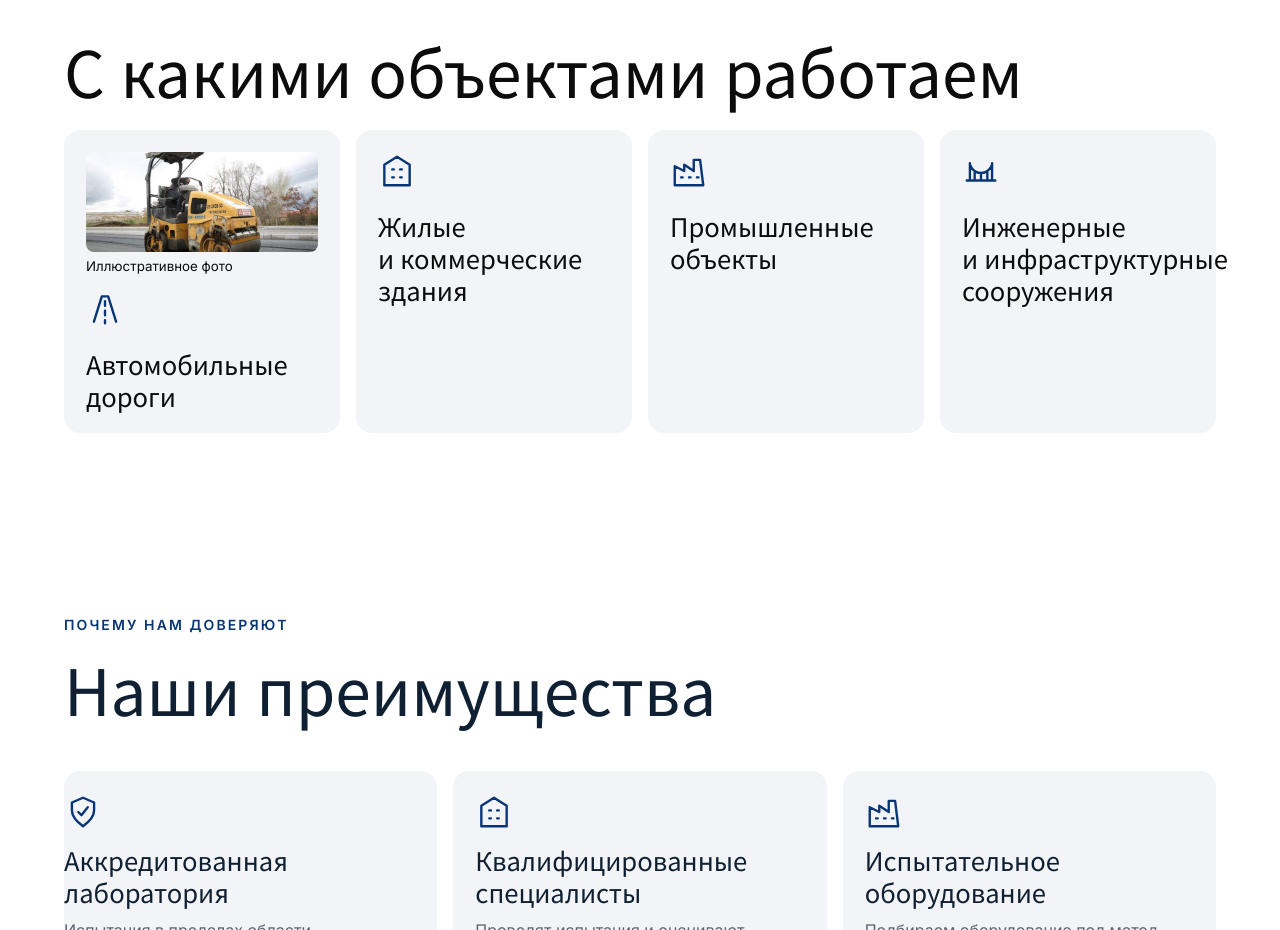
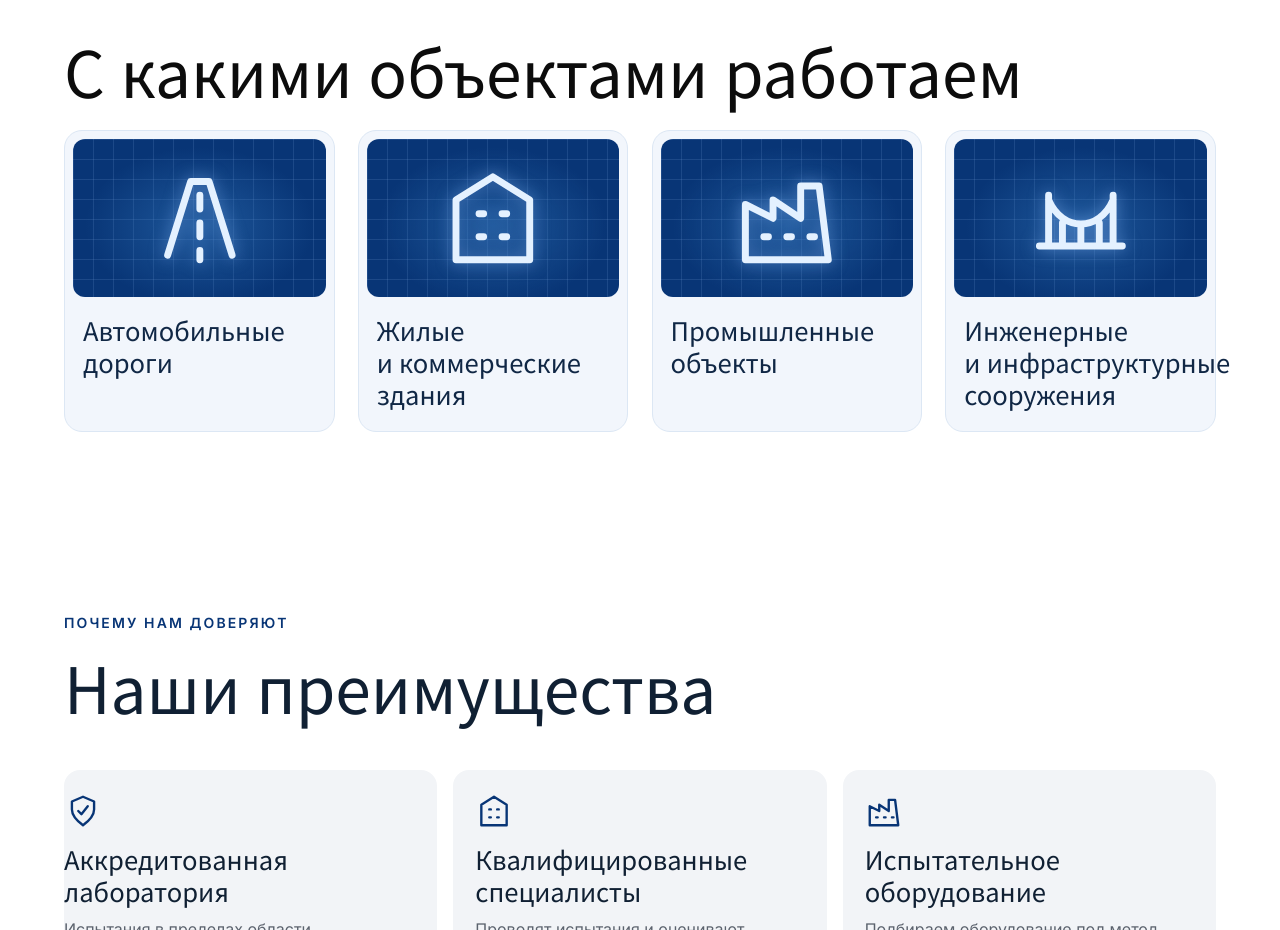
Before and after one commit to sunssara/kzsapazert, a plain HTML site: page index.html in a window 1280 px wide. Shown: the part 2640-3570 px from the top of the page. Drawn offline with nearby package versions, Linux system fonts and the light colour scheme; no server answers.

Commit message:
Redesign construction project cards with technical graphics

```diff
--- a/enhance.css
+++ b/enhance.css
@@ -626,3 +626,34 @@ body:has(#certificate-gallery[open]) { overflow: hidden; }
   .object-grid,.process-grid,.benefits .benefit-grid { grid-template-columns:1fr; }
 }
 .object-photo { width:100%; height:100px; object-fit:cover; border-radius:8px; } .object-grid small { display:block; margin:4px 0 12px; }
+
+.project-types .object-grid { gap: clamp(12px, 1.8vw, 24px); }
+.project-types .object-grid article {
+  display: flex;
+  flex-direction: column;
+  padding: 8px;
+  background: #f2f6fc;
+  border: 1px solid #dce7f4;
+  border-radius: 18px;
+}
+.object-visual {
+  display: grid;
+  place-items: center;
+  aspect-ratio: 16 / 10;
+  overflow: hidden;
+  border-radius: 12px;
+  background-color: #083576;
+  background-image: radial-gradient(ellipse at 50% 55%, #347ac080, transparent 64%),
+    linear-gradient(#9ec8ff22 1px, transparent 1px), linear-gradient(90deg,#9ec8ff22 1px,transparent 1px);
+  background-size: auto, 20px 20px, 20px 20px;
+}
+.object-grid .object-visual svg {
+  width: 45%; height: 70%; margin: 0; color: #e4f1ff;
+  filter: drop-shadow(0 0 8px #8cbafa80);
+}
+.project-types .object-grid h3 { padding: 16px 10px 14px; color: #102745; }
+@media (hover: hover) and (prefers-reduced-motion: no-preference) {
+  .project-types .object-grid article, .object-grid .object-visual svg { transition: transform .25s ease, box-shadow .25s ease; }
+  .project-types .object-grid article:hover { transform: translateY(-4px); box-shadow: 0 12px 28px #08357624; }
+  .object-grid article:hover .object-visual svg { transform: scale(1.12); }
+}
--- a/index.html
+++ b/index.html
@@ -1,5 +1,5 @@
 <!doctype html>
-<html lang="ru"><head><meta charset="UTF-8"><meta name="viewport" content="width=device-width, initial-scale=1"><meta name="description" content="Аккредитованная строительная испытательная лаборатория в Астане. Испытания строительных материалов, лабораторный контроль качества строительства и выезд на объекты."><link rel="canonical" href="https://kzsapazert.kz/"><meta name="theme-color" content="#083576"><title>Строительная лаборатория в Астане | КЗ Сапа Зертханасы</title><link rel="preconnect" href="https://fonts.googleapis.com"><link rel="preconnect" href="https://fonts.gstatic.com" crossorigin><link href="https://fonts.googleapis.com/css2?family=Inter:wght@400;500;600;700&family=Oswald:wght@400;500;600&family=Noto+Sans+SC:wght@400;600&display=swap" rel="stylesheet"><link rel="stylesheet" href="style.css"><link rel="stylesheet" href="enhance.css?v=lab-overview"><link rel="icon" href="favicon.svg" type="image/svg+xml"><meta name="google-site-verification" content="Bo7axWLZwRJ3yQgY30qZPgOj8MfoaL3nS31i9DCmipo"></head>
+<html lang="ru"><head><meta charset="UTF-8"><meta name="viewport" content="width=device-width, initial-scale=1"><meta name="description" content="Аккредитованная строительная испытательная лаборатория в Астане. Испытания строительных материалов, лабораторный контроль качества строительства и выезд на объекты."><link rel="canonical" href="https://kzsapazert.kz/"><meta name="theme-color" content="#083576"><title>Строительная лаборатория в Астане | КЗ Сапа Зертханасы</title><link rel="preconnect" href="https://fonts.googleapis.com"><link rel="preconnect" href="https://fonts.gstatic.com" crossorigin><link href="https://fonts.googleapis.com/css2?family=Inter:wght@400;500;600;700&family=Oswald:wght@400;500;600&family=Noto+Sans+SC:wght@400;600&display=swap" rel="stylesheet"><link rel="stylesheet" href="style.css"><link rel="stylesheet" href="enhance.css?v=object-grid"><link rel="icon" href="favicon.svg" type="image/svg+xml"><meta name="google-site-verification" content="Bo7axWLZwRJ3yQgY30qZPgOj8MfoaL3nS31i9DCmipo"></head>
 <body><a class="skip" href="#main" data-t="skip">К содержанию</a><header><a href="#" class="brand" aria-label="КЗ Сапа Зертханасы"><img src="brand.svg" alt="КЗ Сапа Зертханасы" width="260" height="100"></a><button class="menu-toggle" type="button" aria-expanded="false" aria-controls="site-nav" aria-label="Открыть меню"><span aria-hidden="true"></span></button><nav id="site-nav" aria-label="Navigation"><a href="#about" data-t="about">О компании</a><a href="#services" data-t="services">Услуги</a><a href="#accreditation" data-t="accreditation">Аккредитация</a><a href="#contacts" data-t="contacts">Контакты</a></nav><div class="header-end"><select id="language" aria-label="Язык / Language"><option value="ru">RU</option><option value="kk">ҚАЗ</option><option value="en">EN</option><option value="zh">中文</option></select><a class="button blue-button header-cta" href="#request-form" data-t="cta">Обсудить проект</a></div></header>
 <main id="main"><section class="hero"><div class="hero-copy"><p class="eyebrow" data-t="eyebrow">ТОО «КЗ САПА ЗЕРТХАНАСЫ»</p><h1 data-t="headline">АККРЕДИТОВАННАЯ СТРОИТЕЛЬНАЯ ИСПЫТАТЕЛЬНАЯ ЛАБОРАТОРИЯ</h1><p class="lead" data-t="intro">Испытания строительных материалов и контроль качества строительства. Выездная лаборатория для работы непосредственно на строительных объектах.</p><ul class="hero-directions"></ul><div class="actions"><a class="button white" href="#services" data-t="explore">Наши услуги</a><a class="button overview-quote" href="#request-form" data-t="quote">Получить коммерческое предложение</a></div><div class="hero-proof"><span class="check">✓</span><div><strong>ГОСТ ISO/IEC 17025-2019 · KZ.T.01.3171</strong><span data-t="proof">Аккредитованная мобильная лаборатория</span></div></div></div><div class="hero-photo"><img src="construction-stock.jpg" alt="" fetchpriority="high"><span class="stock-caption" data-t="illustration">Иллюстративное фото</span><div class="photo-label"><span data-t="field">ТОЧНОСТЬ НА КАЖДОМ ЭТАПЕ</span><p data-t="fieldText">В лаборатории.<br>На вашем объекте.</p></div></div></section>
 <section class="intro-section wrap" id="about"><p class="eyebrow blue" data-t="aboutLabel">НАДЕЖНОСТЬ, ПОДТВЕРЖДЕННАЯ ИСПЫТАНИЯМИ</p><div class="two-col"><h2 data-t="aboutTitle">Прочная основа<br>вашего проекта</h2><div><p class="large" data-t="aboutText">ТОО «КЗ Сапа Зертханасы» — строительная испытательная лаборатория в Астане. Работаем на объектах гражданского, промышленного, дорожного и инфраструктурного строительства.</p><p data-t="problem">Испытываем строительные материалы, выезжаем на объекты для контроля качества работ и оформляем результаты в протоколах испытаний.</p></div></div></section>
@@ -13,4 +13,4 @@
   <label for="request-project">Расскажите о проекте</label><textarea id="request-project" name="project" maxlength="1000" rows="3"></textarea>
   <label id="request-check-label" for="request-check">Проверка</label><input id="request-check" inputmode="numeric" autocomplete="off" required maxlength="2" name="check"><button class="button white" type="submit" aria-describedby="request-help">Отправить заявку</button>
   <p id="request-help" role="status"></p></form></div></div></div></section></main><dialog id="certificate-gallery" aria-labelledby="gallery-title"><div class="gallery-head"><h3 id="gallery-title">Аттестат аккредитации</h3><button type="button" class="gallery-close">×</button></div><img src="certificate-page-1.webp" alt=""><div class="gallery-controls"><button type="button" class="gallery-prev">‹</button><output aria-live="polite"></output><button type="button" class="gallery-next">›</button></div></dialog><dialog id="project-dialog" aria-labelledby="request-heading"><button class="project-close" type="button" aria-label="Закрыть">×</button></dialog><dialog id="request-success" aria-labelledby="success-title"><div class="success-mark" aria-hidden="true"></div><h3 id="success-title">Заявка отправлена</h3><form method="dialog"><button class="button blue-button">Закрыть</button></form></dialog>
-<footer class="wrap"><a href="#" class="brand"><img src="footer-logo.svg" alt="КЗ Сапа Зертханасы" width="208" height="34"></a><p data-t="footer">© 2026 ТОО «КЗ Сапа Зертханасы»<br>Лабораторный контроль качества строительства</p><a href="#accreditation" data-t="accreditation">Аккредитация</a></footer><script src="app.js?v=lab-overview"></script><script src="overview.js?v=1"></script><script src="enhance.js?v=lab-overview"></script></body></html>
+<footer class="wrap"><a href="#" class="brand"><img src="footer-logo.svg" alt="КЗ Сапа Зертханасы" width="208" height="34"></a><p data-t="footer">© 2026 ТОО «КЗ Сапа Зертханасы»<br>Лабораторный контроль качества строительства</p><a href="#accreditation" data-t="accreditation">Аккредитация</a></footer><script src="app.js?v=lab-overview"></script><script src="overview.js?v=object-grid"></script><script src="enhance.js?v=lab-overview"></script></body></html>
--- a/overview.js
+++ b/overview.js
@@ -65,7 +65,7 @@ for (const lang of Object.keys(overview)) Object.assign(content[lang], overview[
 function renderOverview() {
   const data = overview[document.querySelector('#language').value];
   document.querySelector('.hero-directions').innerHTML = data.directions.map(label => '<li>' + label + '</li>').join('');
-  document.querySelector('.object-grid').innerHTML = data.objects.map((label, i) => '<article>' + (i === 0 ? '<img class="object-photo" src="roads-stock.jpg" alt="" loading="lazy"><small>' + data.illustration + '</small>' : '') + overviewIcon(i) + '<h3>' + label + '</h3></article>').join('');
+  document.querySelector('.object-grid').innerHTML = data.objects.map((label, i) => '<article>' + ('<div class="object-visual">' + overviewIcon(i) + '</div>') + '<h3>' + label + '</h3></article>').join('');
   document.querySelector('#benefits').innerHTML = data.strengths.map(([title, description], i) => '<article>' + overviewIcon([4,1,2,3,0,5][i]) + '<div><h3>' + title + '</h3><p>' + description + '</p></div></article>').join('');
   document.querySelector('.process-grid').innerHTML = data.process.map((label, i) => '<li>' + overviewIcon([5,0,3,1,2,4][i]) + '<h3>' + label + '</h3></li>').join('');
   document.querySelector('[data-t="whyTitle"]').textContent = data.whyTitle;
```
